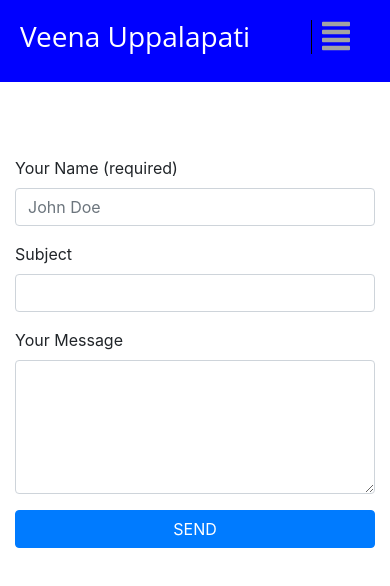
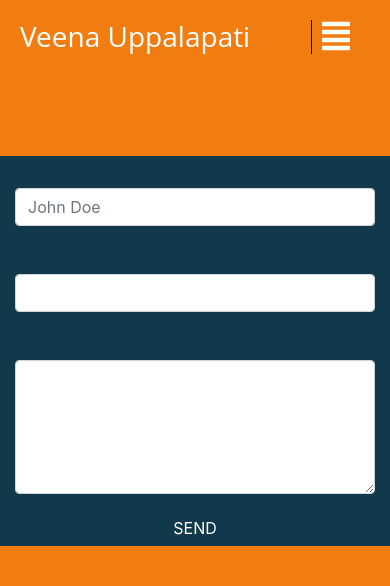
Before and after one commit to veenauppalapati/VeenaUppalapati-website2, a plain HTML site: page contact.html in a window 390 px wide. Drawn offline with nearby package versions, Linux system fonts and the light colour scheme.

Commit message:
added background for contact

```diff
--- a/assets/css/contact.css
+++ b/assets/css/contact.css
@@ -1,9 +1,13 @@
-.portfolio_header{
-  background-color: blue;
-}
+/* .portfolio_header{
+  background-color: rgb(241, 125, 16) !important;
+} */
 
 #contactForm{
   margin-top:10%;
+  color: #11394B;
+}
+body {
+  background-color: rgb(241, 125, 16) !important;
 }
 
 
@@ -11,5 +15,7 @@
 @media only screen and (max-width: 600px) {
   #contactForm{
     margin-top:40%;
+    background-color: #11394B;
+
   }
   }
--- a/assets/css/fullScreen_Menu.css
+++ b/assets/css/fullScreen_Menu.css
@@ -33,7 +33,7 @@
   box-sizing: border-box;
   position: absolute;
   right:0;
-  color: rgb(163, 163, 163);
+  color: rgb(255, 255, 255);
   padding-right: 20px;
 }
 
--- a/assets/javascript/contact.js
+++ b/assets/javascript/contact.js
@@ -2,9 +2,9 @@ $(document).ready(function(){
 
     $('.close_icon').hide();
     $(".close_icon").click(function(){
-        $('body').css('background-color', 'white');
+        $('body').css('background-color', 'rgb(241, 125, 16)');
         $('body').css('background-image', "none" );
-        $('.portfolio_header').css('background-color', 'blue');
+        $('.portfolio_header').css('background-color', 'rgb(241, 125, 16)');
     });
     $('#submit').click(function(){
         var fullName = $('#fullname').val()
--- a/contact.html
+++ b/contact.html
@@ -16,7 +16,7 @@
 <body>
     <div class="headerbg" style="position:fixed;">
         <header>
-            <div class="portfolio_header" id="contactHeader" style="background: blue;">
+            <div class="portfolio_header" id="contactHeader">
                 <div class="hamburger_icon_wrapper">
                     <span>
                         <i
@@ -51,7 +51,7 @@
                 </li>
 
                 <li id="menu-item-about">
-                    <a href="./worfolio.html">
+                    <a href="./workfolio.html">
                         PORTFOLIO
                     </a>
                 </li>
@@ -91,7 +91,7 @@
     </div>
          <div class="container">
              <div class="row">
-                    <div class=".col-xs-12 .col-sm-12 .col-md-6 col-lg-6 offset-md-3" id="contactForm" style="background-color:white;">
+                    <div class=".col-xs-12 .col-sm-12 .col-md-6 col-lg-6 offset-md-3" id="contactForm">
                             <form>
                                 <div class="form-group">
                                     <label for="fullname">Your Name (required)</label>
@@ -106,7 +106,7 @@
                                     <textarea class="form-control" id="message-area" rows="5"></textarea>
                                 </div>
 
-                                <a  class="btn btn-primary" id="submit" style="width:100%; color:white;">SEND</a>
+                                <a  class="btn btn-primary" id="submit" style="width:100%; background-color: #11394B; color:white; border:none;">SEND</a>
                             </form>
                         </div>
              </div>
```
Also changed, not shown: workfolio.html (+1 -1 lines).
